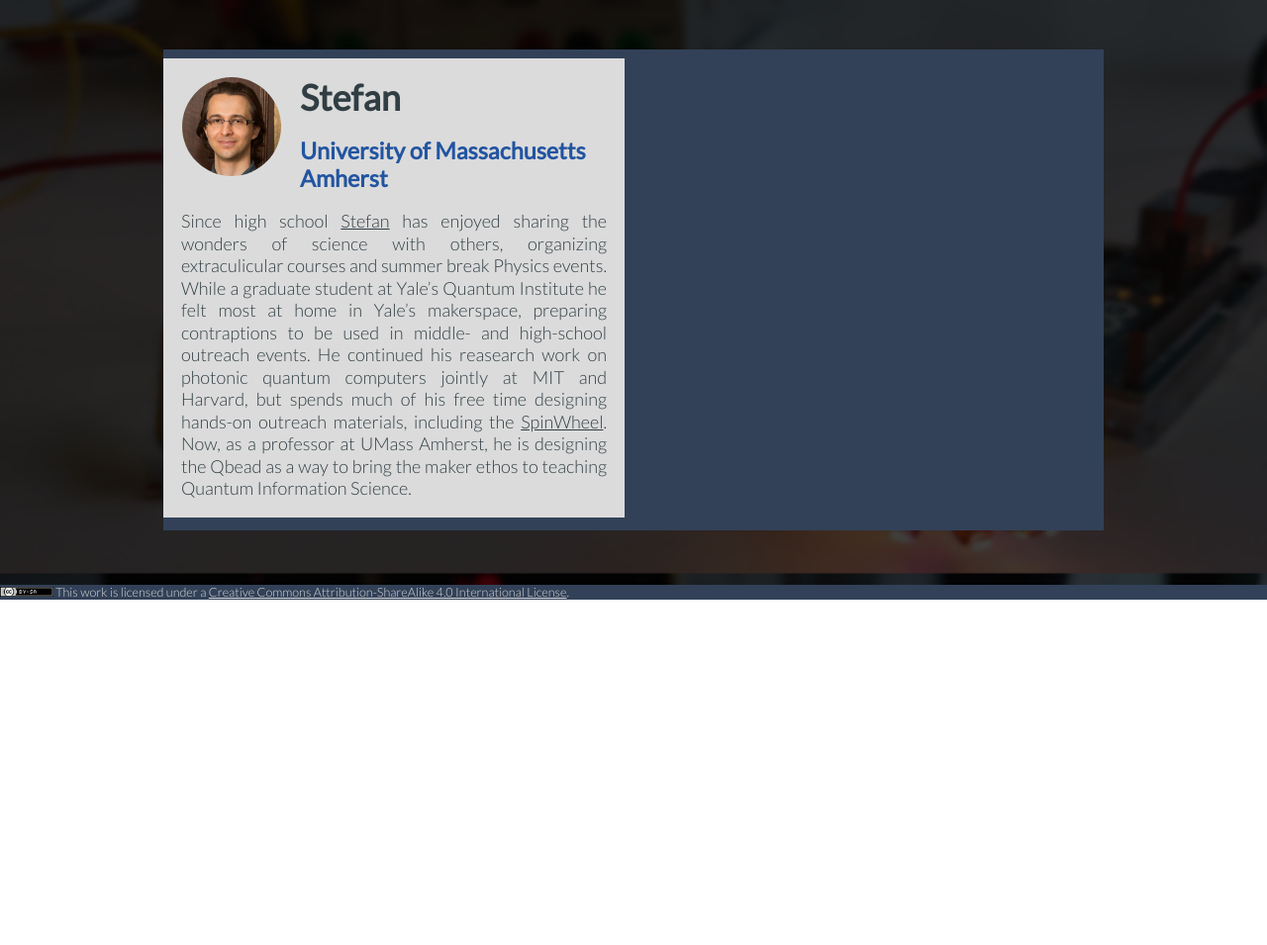
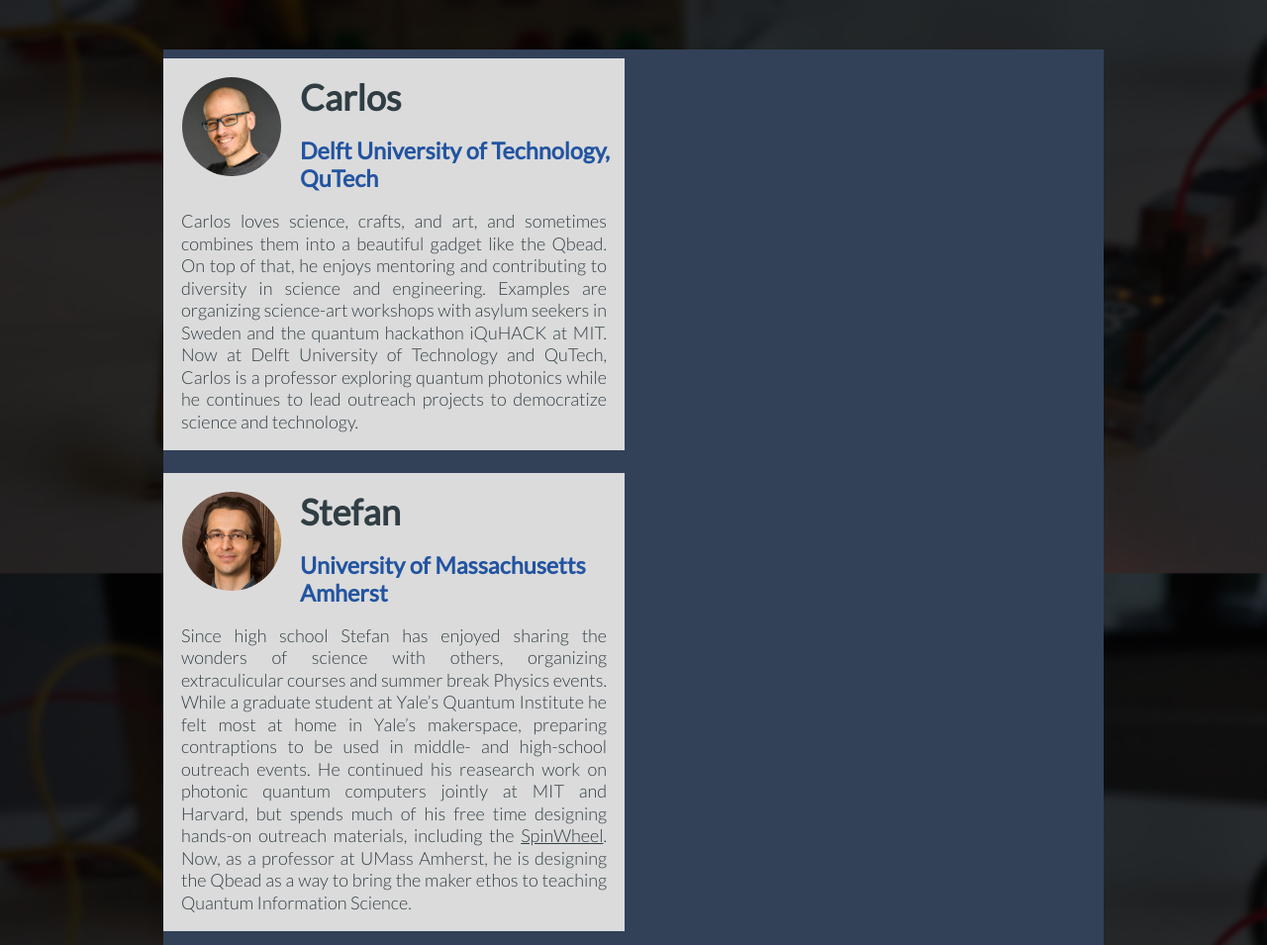
Before and after one commit to skatiraeefar/qbead.github.io, a plain HTML site: page team/index.html in a window 1280 px wide. Shown: the part 1080-2035 px from the top of the page at 99% size. Before the commit the page ends 1686 px from the top, so only its background shows below. Drawn offline with Linux system fonts and the light colour scheme.

Commit message:
Complete render of the entire website.

```diff
--- a/team/index.html
+++ b/team/index.html
@@ -85,6 +85,18 @@
 <div class="row">
 <div class="frontwall dark">
 <div class="team-member">
+<img src="/images/teampics/carlos_s.jpg">
+<div>
+<h1>
+Carlos
+</h1>
+<h2>
+Delft University of Technology, QuTech
+</h2>
+<p>Carlos loves science, crafts, and art, and sometimes combines them into a beautiful gadget like the Qbead. On top of that, he enjoys mentoring and contributing to diversity in science and engineering. Examples are organizing science-art workshops with asylum seekers in Sweden and the quantum hackathon iQuHACK at MIT. Now at Delft University of Technology and QuTech, Carlos is a professor exploring quantum photonics while he continues to lead outreach projects to democratize science and technology.</p>
+</div>
+</div>
+<div class="team-member">
 <img src="/images/teampics/stefan_s.jpg">
 <div>
 <h1>
@@ -93,7 +105,7 @@ Stefan
 <h2>
 University of Massachusetts Amherst
 </h2>
-<p>Since high school <a href="/stefan">Stefan</a> has enjoyed sharing the wonders of science with others, organizing extraculicular courses and summer break Physics events. While a graduate student at Yale’s Quantum Institute he felt most at home in Yale’s makerspace, preparing contraptions to be used in middle- and high-school outreach events. He continued his reasearch work on photonic quantum computers jointly at MIT and Harvard, but spends much of his free time designing hands-on outreach materials, including the <a href="https://spinwearables.com/">SpinWheel</a>. Now, as a professor at UMass Amherst, he is designing the Qbead as a way to bring the maker ethos to teaching Quantum Information Science.</p>
+<p>Since high school Stefan has enjoyed sharing the wonders of science with others, organizing extraculicular courses and summer break Physics events. While a graduate student at Yale’s Quantum Institute he felt most at home in Yale’s makerspace, preparing contraptions to be used in middle- and high-school outreach events. He continued his reasearch work on photonic quantum computers jointly at MIT and Harvard, but spends much of his free time designing hands-on outreach materials, including the <a href="https://spinwearables.com/">SpinWheel</a>. Now, as a professor at UMass Amherst, he is designing the Qbead as a way to bring the maker ethos to teaching Quantum Information Science.</p>
 </div>
 </div>
 <!--TODO: the other team members-->
```
Also changed, not shown: images/teampics/carlos.jpg (added), images/teampics/carlos_s.jpg (added).
